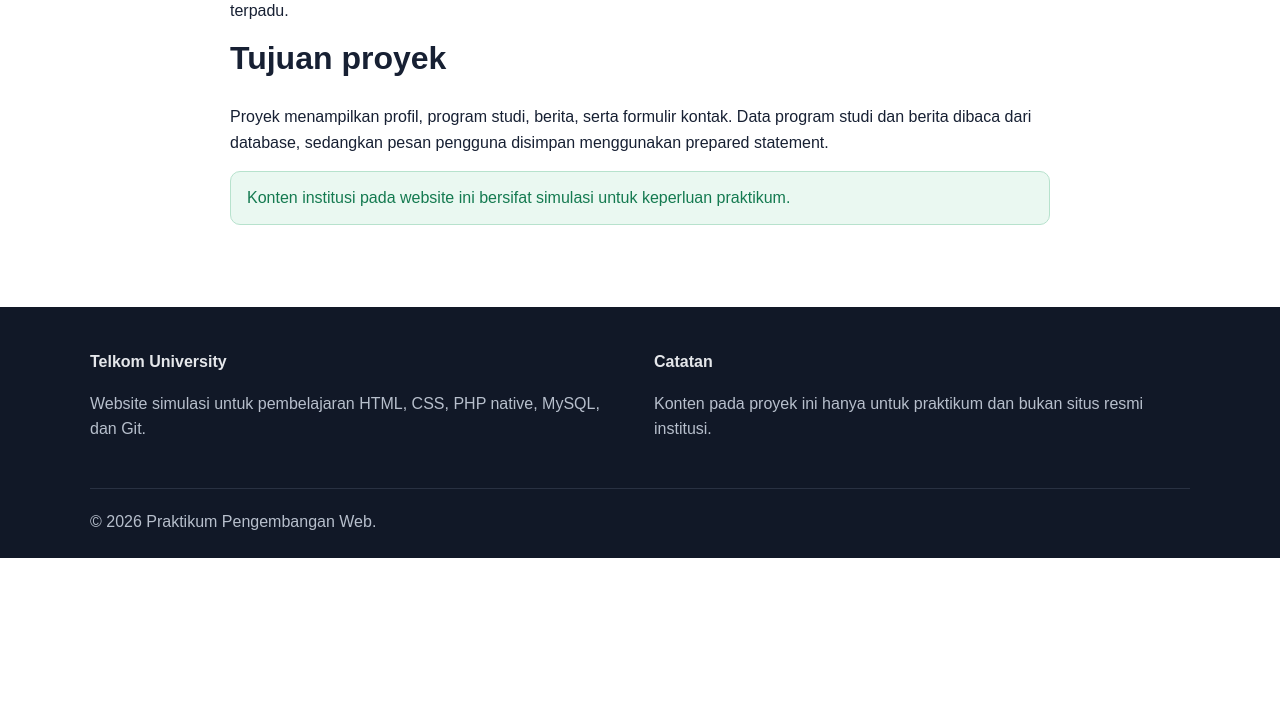
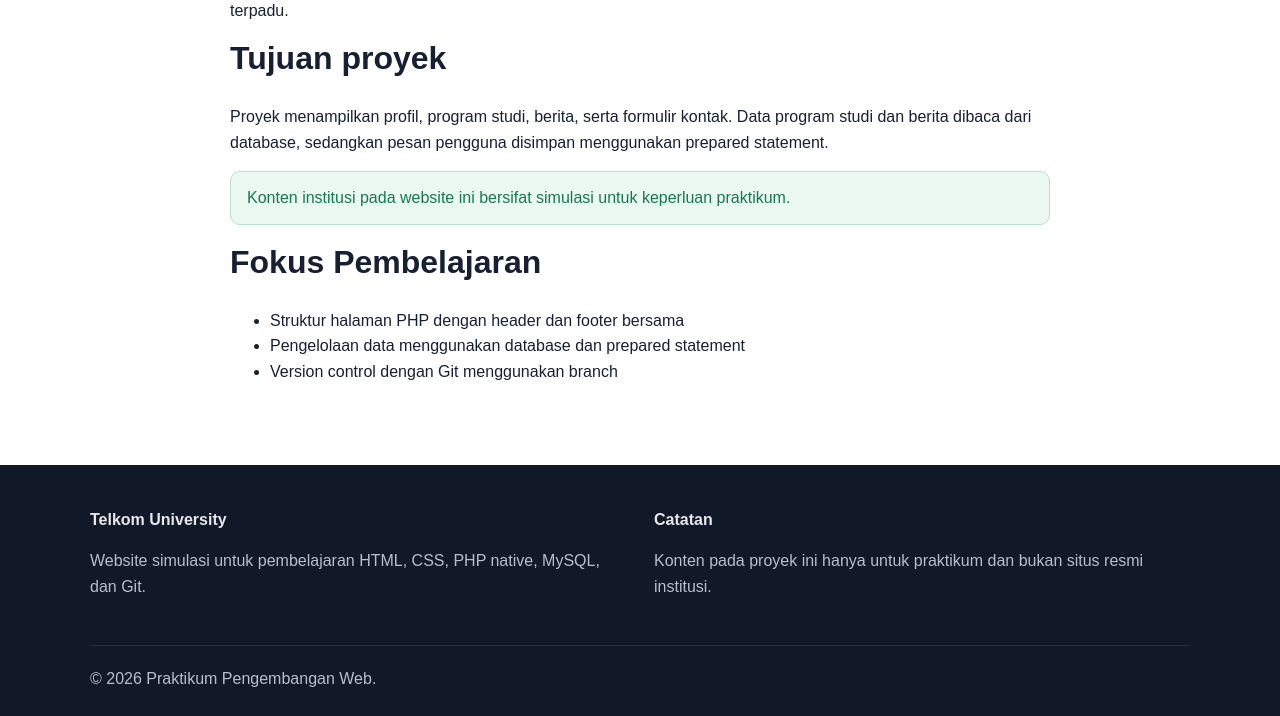
Before and after one commit to boniebenshiombing-max/config-database, a PHP site: page /profile.php in a window 1280 px wide. Shown: the part 517-1233 px from the top of the page. Before the commit the page ends 1075 px from the top, so only its background shows below. Run offline with PHP 8.4, Linux system fonts and the light colour scheme.

Commit message:
feat: tambahkan informasi fokus pembelajaran

```diff
--- a/profile.php
+++ b/profile.php
@@ -26,6 +26,15 @@ require 'includes/header.php';
 
         <div class="alert alert-success">Konten institusi pada website ini bersifat simulasi untuk keperluan praktikum.</div>
 
+        <!-- Section baru: Fokus Pembelajaran -->
+        <h2>Fokus Pembelajaran</h2>
+
+        <ul>
+            <li>Struktur halaman PHP dengan header dan footer bersama</li>
+            <li>Pengelolaan data menggunakan database dan prepared statement</li>
+            <li>Version control dengan Git menggunakan branch</li>
+        </ul>
+
     </div>
 
 </section>
```
